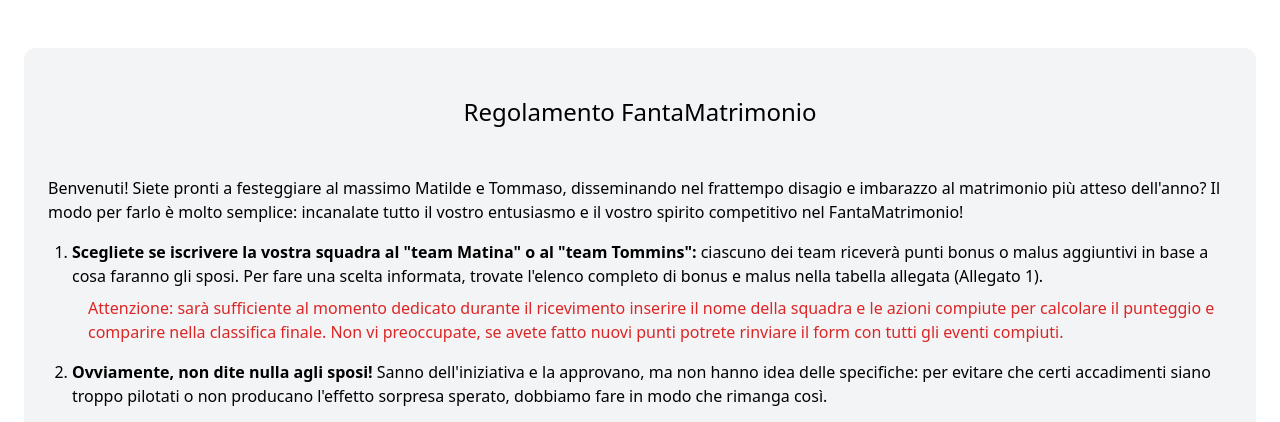
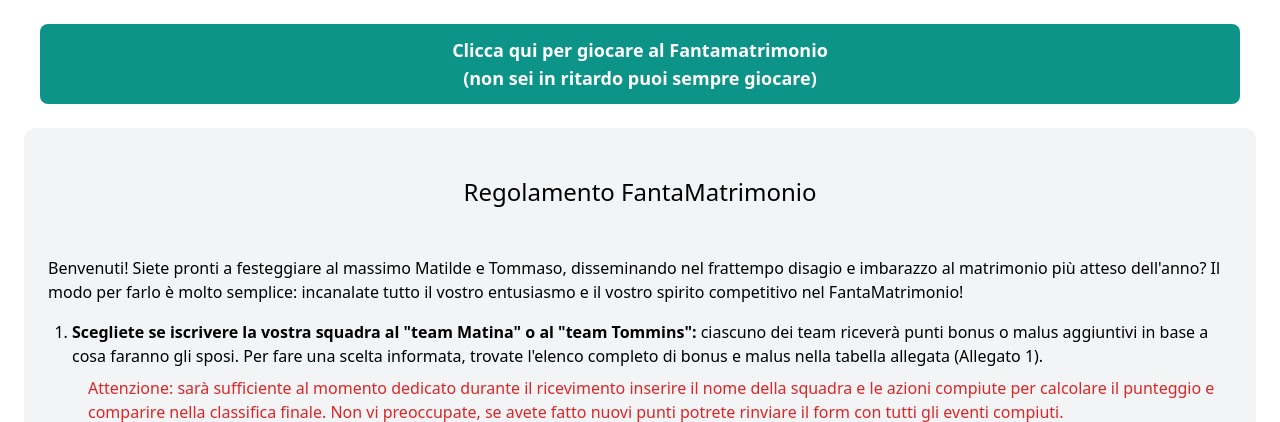
Before and after one commit to ippo1997/PPM-2023-django, a Django app: page / in a window 1280 px wide. Shown: the part 81-503 px from the top of the page. Run offline with Django 4.2, Linux system fonts and the light colour scheme; data comes from the database, SQL or seed files in the repository; some libraries are stand-ins or nearby versions.

Commit message:
bottone centralone

```diff
--- a/ecommerce/core/templates/core/index.html
+++ b/ecommerce/core/templates/core/index.html
@@ -3,6 +3,10 @@
 {% block title %}Welcome{% endblock %}
 
 {% block content %}
+<div class="container mx-auto px-4">
+    <a href="{% url 'core:fantamatrimonio' %}" class="block w-full px-6 py-3 text-lg text-white bg-teal-600 hover:bg-blue-700 rounded-lg font-semibold text-center">Clicca qui per giocare al Fantamatrimonio<br/>(non sei in ritardo puoi sempre giocare)</a>
+</div>
+
     <div class="mt-6 px-6 py-12 bg-gray-100 rounded-xl">
 
         <h2 class="mb-12 text-2xl text-center">Regolamento FantaMatrimonio</h2>
```
